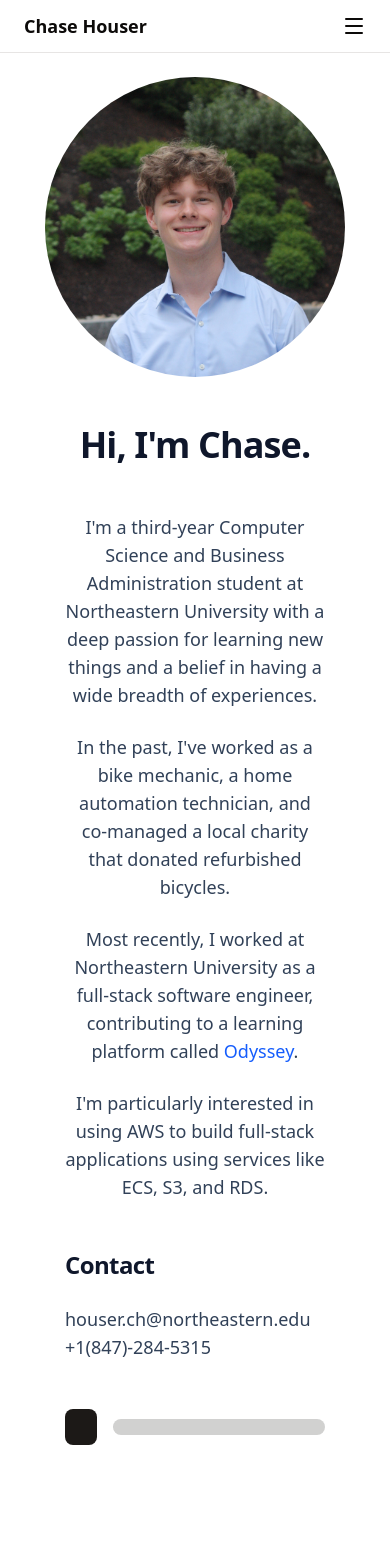
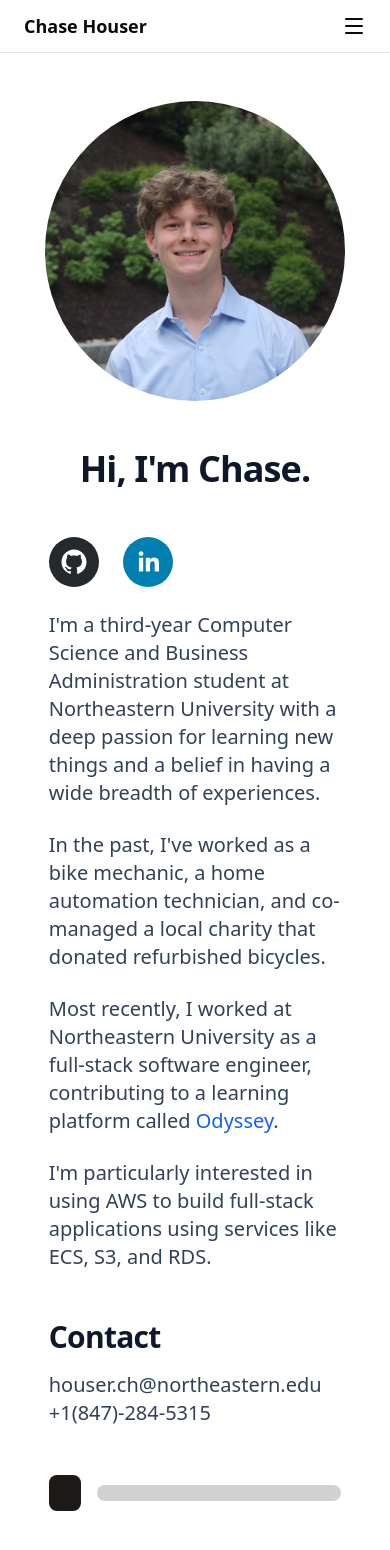
Before and after one commit to chouser63/portfolio, a Next.js app: page / in a window 390 px wide. Shown: the top 1550 px of the page. Before the commit the page ends 1469 px from the top, so only its background shows below. Built offline with nearby package versions, Linux system fonts and the light colour scheme.

Commit message:
added socials

```diff
--- a/package.json
+++ b/package.json
@@ -18,6 +18,7 @@
     "next": "15.5.4",
     "react": "19.1.0",
     "react-dom": "19.1.0",
+    "react-social-icons": "^6.25.0",
     "tailwind-merge": "^3.3.1"
   },
   "devDependencies": {
--- a/src/app/page.tsx
+++ b/src/app/page.tsx
@@ -1,21 +1,29 @@
 import { ProgressClicker } from "@/components/progress-clicker";
 import ProfilePicture from "@/components/ui/profile-picture";
 import { Progress } from "@/components/ui/progress";
+import { Github } from "lucide-react";
 import Image from "next/image";
+import Link from "next/link";
+import { SocialIcon } from 'react-social-icons'
+
 
 
 export default function Home() {
 
 
   return (
-    <div className="w-full h-full flex flex-col items-center justify-center py-6 space-y-12">
+    <div className="w-full h-full flex flex-col items-center justify-center py-12 space-y-12">
       <div className="w-2/3 flex flex-col sm:flex-row items-center justify-center space-y-12 sm:space-y-0 sm:space-x-12">
         <ProfilePicture src="/images/profile-photo.jpg" size={300} />
         <h1 className="text-4xl font-bold tracking-tight text-slate-900 sm:text-5xl dark:text-white">
           Hi, I'm Chase.
         </h1>
       </div>
-      <div className="w-2/3 sm:w-1/2 space-y-6 text-lg text-slate-700 dark:text-white text-center">
+      <div className="w-3/4 sm:w-1/2 space-y-6 text-xl text-slate-700 dark:text-white">
+        <div className="flex flex-row space-x-6">
+          <SocialIcon url="https://www.github.com/chouser63" target="_blank" rel="noopener noreferrer"/>
+          <SocialIcon url="https://www.linkedin.com/in/chase-houser/" target="_blank" rel="noopener noreferrer"/>
+        </div>
         <p>
           I'm a third-year Computer Science and Business Administration student at Northeastern University with a deep passion for learning new things and a belief in having a wide breadth of experiences.
         </p>
@@ -30,18 +38,18 @@ export default function Home() {
         </p>
       </div>
 
-      <div className="w-2/3 sm:w-1/2 space-y-6 text-lg text-slate-700 dark:text-white">
-        <h1 className="text-2xl font-bold tracking-tight text-slate-900 sm:text-3xl dark:text-white">
+      <div className="w-3/4 sm:w-1/2 space-y-4 text-xl text-slate-700 dark:text-white">
+        <h1 className="text-3xl font-bold tracking-tight text-slate-900 dark:text-white">
           Contact
         </h1>
         <p>
           houser.ch@northeastern.edu
-          <br/>
+          <br />
           +1(847)-284-5315
         </p>
       </div>
 
-      <div className="w-2/3 sm:w-1/2">
+      <div className="w-3/4 sm:w-1/2">
         <ProgressClicker />
       </div>
 
```
Also changed, not shown: 1 other file (tests, documents, lock files or other folders).
